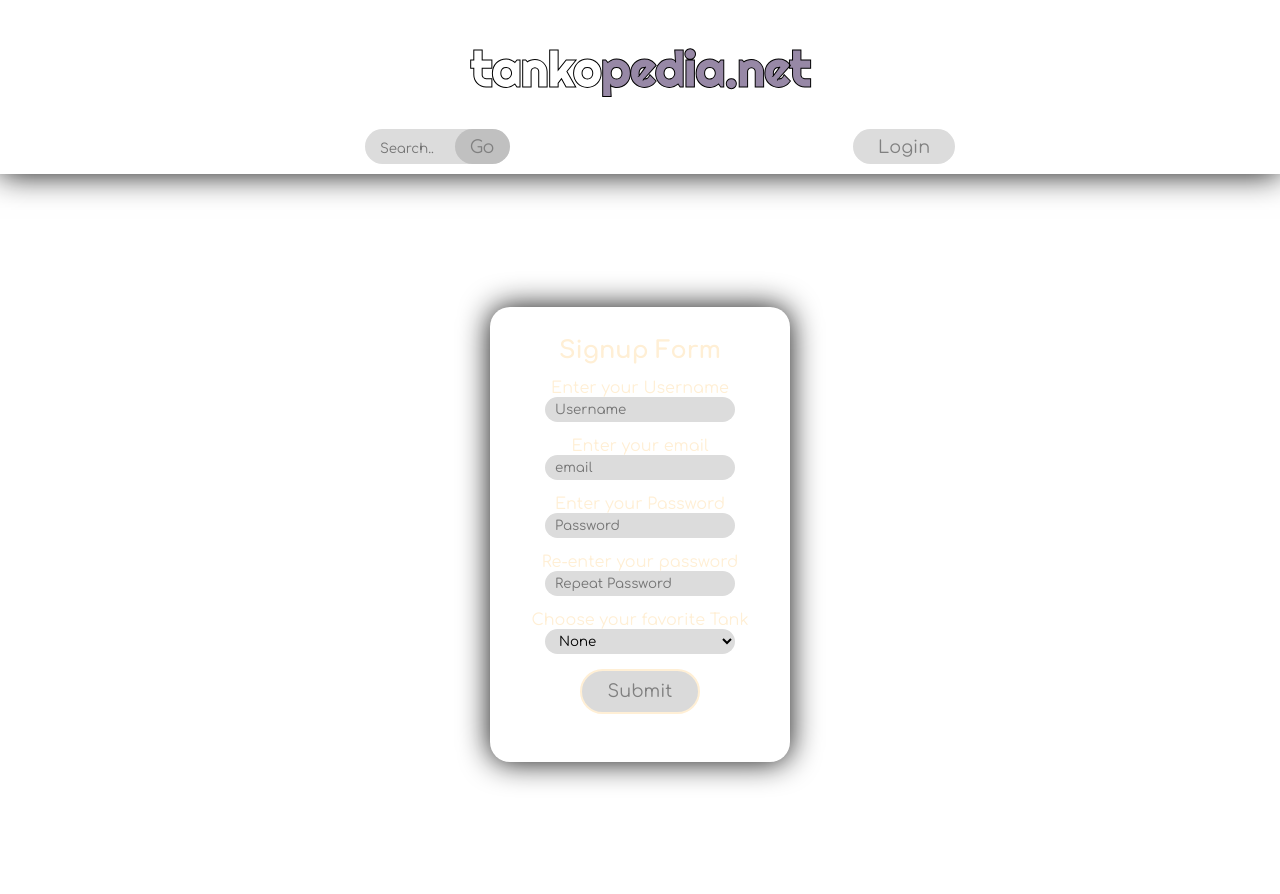
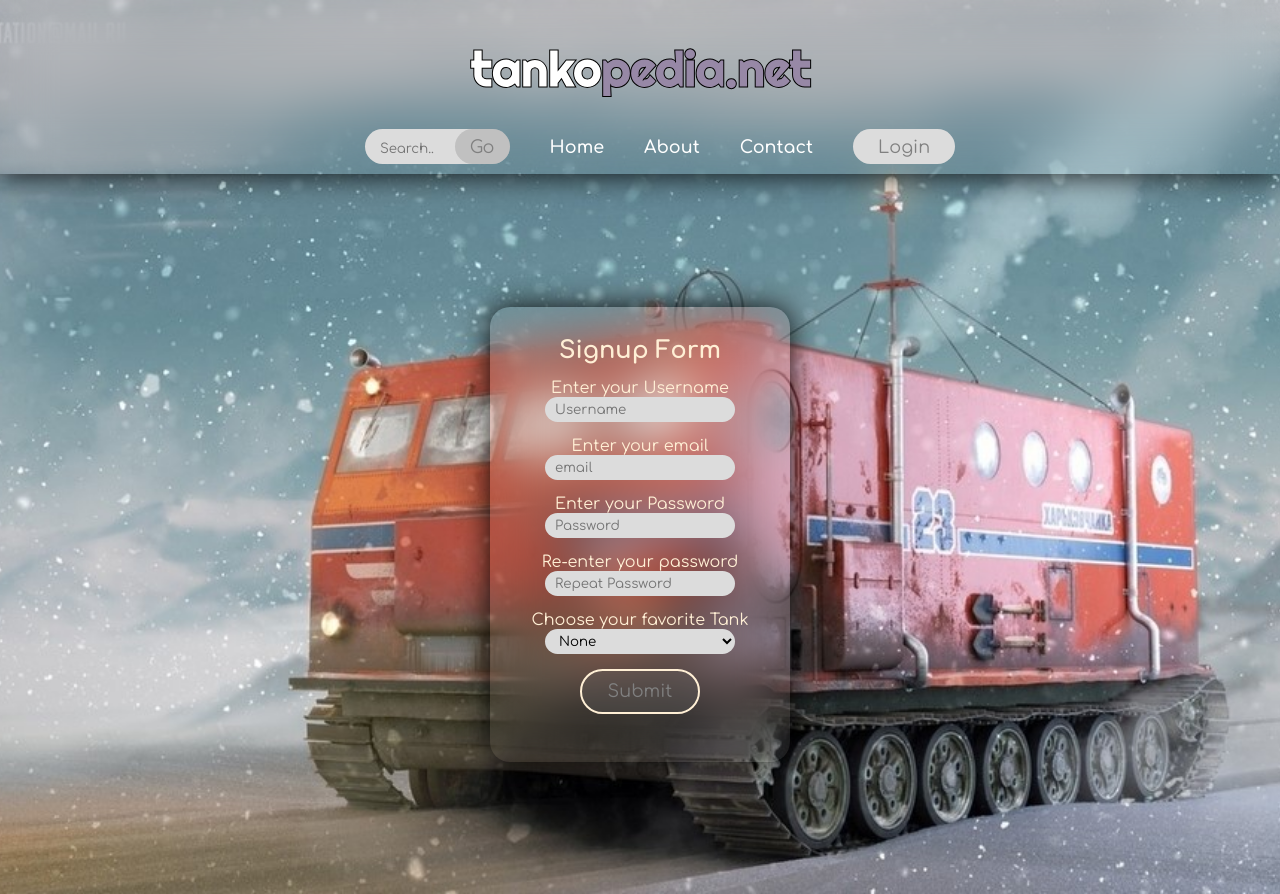
Before and after one commit to LoganDuran/PHPprojectCrud, a PHP site: page / in a window 1280 px wide. Run offline with PHP 8.4, Linux system fonts and the light colour scheme.

Commit message:
Fix background issue

```diff
--- a/style.css
+++ b/style.css
@@ -34,7 +34,7 @@ main {
 }
 
 body {
-  background: url(img/pustolov\\(4\).jpg);
+  background: url(img/pustolov4.jpg);
   background-position: center;
   background-size: cover;
   background-repeat: no-repeat;
```
Also changed, not shown: img/ladidadipink.png (deleted), img/pustolov1.jpg (renamed from img/pustolov (1).jpg), img/pustolov2.jpg (renamed from img/pustolov (2).jpg), img/pustolov3.jpg (renamed from img/pustolov (3).jpg), img/pustolov4.jpg (renamed from img/pustolov (4).jpg).
